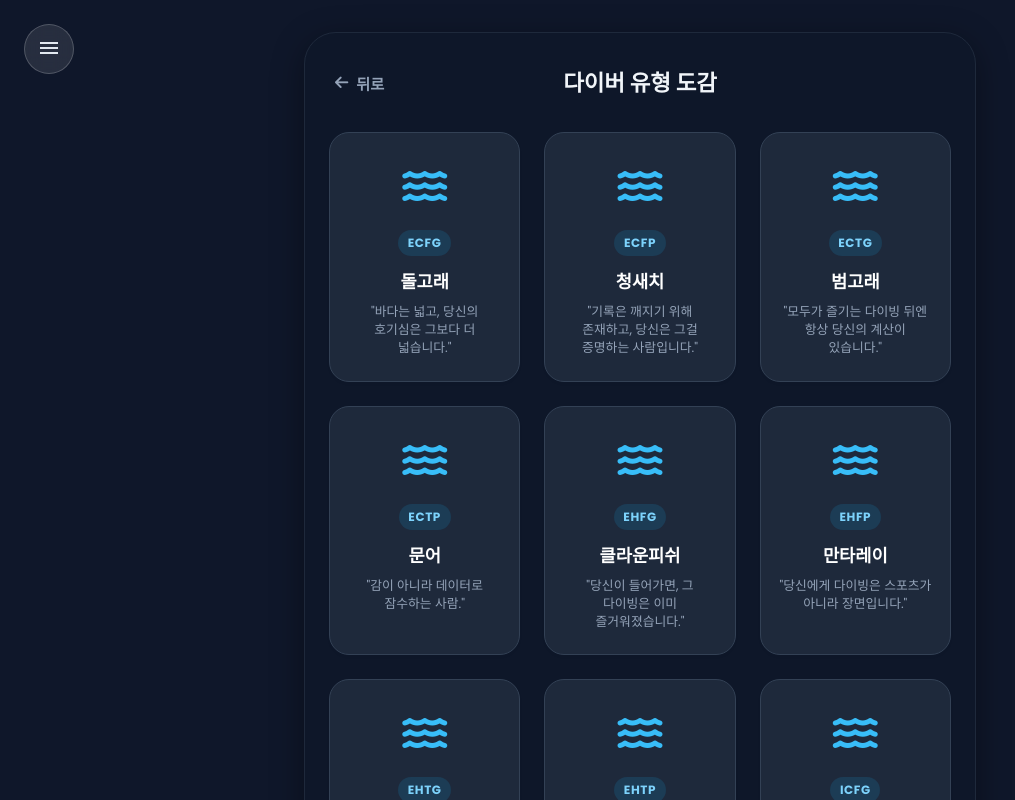
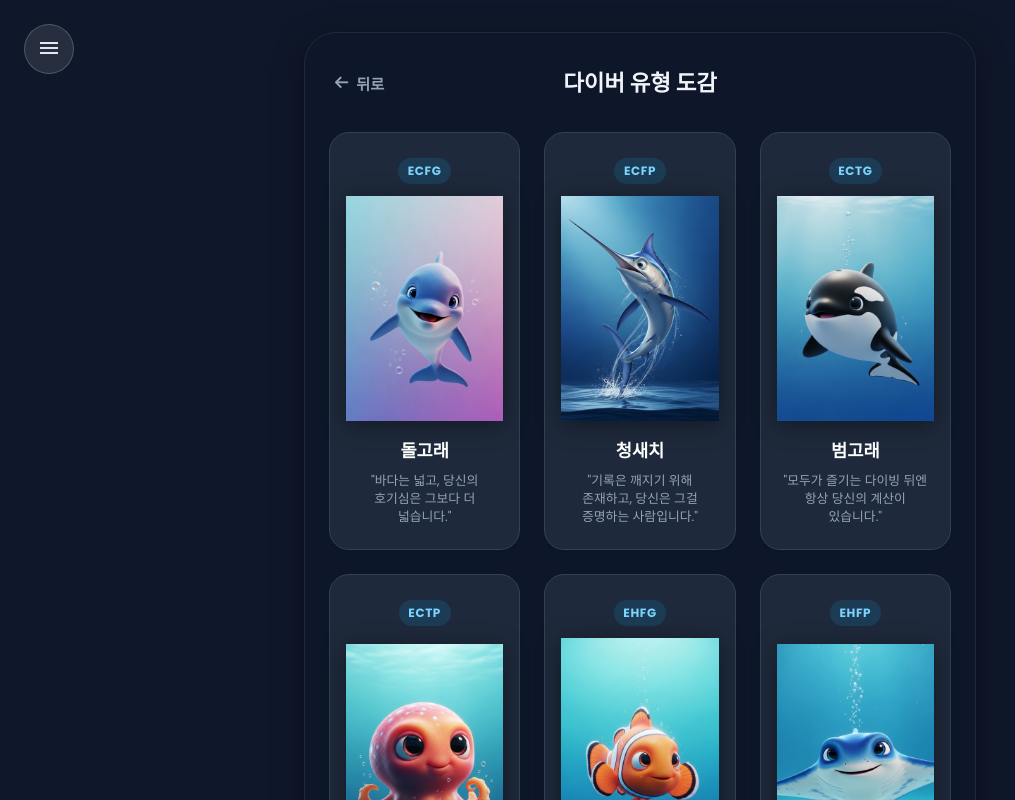
Before and after one commit to JJuuuunn/diving, a Vue app: page /diving/dpti/all-types in a window 1280 px wide. Shown: the top 800 px of the page, without its empty margins (0-1015 px from the left). Built offline with nearby package versions, Linux system fonts and the light colour scheme.

Commit message:
icon대신 동물 이미지로

```diff
--- a/src/assets/scss/pages/_dpti-all-type.scss
+++ b/src/assets/scss/pages/_dpti-all-type.scss
@@ -1,4 +1,3 @@
-
 .all-types-container {
     background: var(--page-card-bg);
     border: 1px solid var(--page-card-border);
@@ -6,7 +5,9 @@
     border-radius: 2rem;
     padding: 2rem 1.5rem;
 
-    .dark & { background: rgba(15, 23, 42, 0.7); }
+    .dark & {
+        background: rgba(15, 23, 42, 0.7);
+    }
 }
 
 .header-row {
@@ -29,10 +30,16 @@
         gap: 0.5rem;
         transition: color 0.2s;
 
-        &:hover { color: var(--ocean-600); }
+        &:hover {
+            color: var(--ocean-600);
+        }
+
         .dark & {
             color: var(--slate-400);
-            &:hover { color: var(--ocean-400); }
+
+            &:hover {
+                color: var(--ocean-400);
+            }
         }
     }
 
@@ -64,8 +71,10 @@
     padding: 1.5rem 1rem;
     text-align: center;
     cursor: pointer;
-    transition: all 0.2s cubic-bezier(0.4, 0, 0.2, 1);
+    transition: all 0.25s cubic-bezier(0.4, 0, 0.2, 1);
     box-shadow: 0 2px 4px rgba(0, 0, 0, 0.02);
+    display: flex;
+    flex-direction: column;
 
     .dark & {
         background: var(--slate-800);
@@ -82,22 +91,17 @@
             box-shadow: 0 10px 20px rgba(0, 0, 0, 0.4);
         }
 
-        .animal-icon { transform: scale(1.1); }
+        .animal-icon {
+            transform: scale(1.1); // 호버 시 이미지 확대
+        }
     }
 
     .card-inner {
         display: flex;
         flex-direction: column;
         align-items: center;
+        justify-content: space-between;
         height: 100%;
-    }
-
-    .animal-icon {
-        font-size: 2.5rem;
-        color: var(--ocean-500);
-        margin-bottom: 0.75rem;
-        transition: transform 0.3s ease;
-        .dark & { color: var(--ocean-400); }
     }
 
     .badge-wrapper {
@@ -120,12 +124,36 @@
         }
     }
 
+    .animal-icon {
+        width: 100%;
+        aspect-ratio: 1 / 1;
+        margin: 0 auto 1rem;
+        display: flex;
+        justify-content: center;
+        align-items: center;
+        transition: transform 0.3s ease;
+
+        .animal-type-img {
+            width: 100%;
+            height: 100%;
+            object-fit: contain;
+            filter: drop-shadow(0 4px 8px rgba(0, 0, 0, 0.1));
+
+            .dark & {
+                filter: drop-shadow(0 4px 12px rgba(0, 0, 0, 0.4));
+            }
+        }
+    }
+
     .animal-name {
         font-size: 1.1rem;
         color: var(--slate-800);
         margin: 0 0 0.5rem 0;
         font-weight: 800;
-        .dark & { color: var(--white); }
+
+        .dark & {
+            color: var(--white);
+        }
     }
 
     .tagline {
@@ -133,7 +161,10 @@
         color: var(--slate-500);
         margin: 0;
         line-height: 1.4;
-        word-break: keep-all;
-        .dark & { color: var(--slate-400); }
+        word-break: keep-all; // 단어 단위 줄바꿈으로 가독성 향상
+
+        .dark & {
+            color: var(--slate-400);
+        }
     }
 }
--- a/src/views/dpti/DptiAllTypes.vue
+++ b/src/views/dpti/DptiAllTypes.vue
@@ -10,19 +10,15 @@
                 </div>
 
                 <div class="types-grid">
-                    <div
-                        v-for="type in allTypes"
-                        :key="type.type_code"
-                        class="type-card"
-                        @click="goToResult(type.type_code)"
-                    >
+                    <div v-for="type in allTypes" :key="type.type_code" class="type-card"
+                        @click="goToResult(type.type_code)">
                         <div class="card-inner">
-                            <div class="animal-icon">
-                                <i class="fas fa-water"></i>
+                            <div class="badge-wrapper">
+                                <span class="type-code">{{ type.type_code }}</span>
                             </div>
 
-                            <div class="badge-wrapper">
-                                <span class="type-code">{{ type.type_code }}</span>
+                            <div class="animal-icon">
+                                <img :src="getAnimalImageUrl(type)" :alt="type.animal_kr" class="animal-type-img" />
                             </div>
 
                             <h3 class="animal-name">{{ type.animal_kr }}</h3>
@@ -44,6 +40,14 @@ import { RouterName } from '@/mappings/enum';
 const router = useRouter();
 const allTypes = dptiData.results_definition as DptiResultDefinition[];
 
+const getAnimalImageUrl = (type: DptiResultDefinition) => {
+    const code = type.type_code.toUpperCase();
+
+    const imageNumber = 1;
+
+    return new URL(`/src/assets/icons/DPTI_${code}_${imageNumber}.png`, import.meta.url).href;
+};
+
 const goBack = () => {
     if (window.history.length > 2) {
         router.back();
--- a/src/views/dpti/DptiResult.vue
+++ b/src/views/dpti/DptiResult.vue
@@ -10,7 +10,12 @@
                     </h1>
 
                     <div class="animal-icon">
-                        <i class="fas fa-water"></i>
+                        <!-- <i class="fas fa-water"></i> -->
+                        <img
+                            :src="animalImageUrl"
+                            :alt="result.animal_kr"
+                            class="animal-img"
+                            @error="(e) => (e.target as HTMLImageElement).src = '/path/to/fallback-image.png'" />
                     </div>
 
                     <p class="description">{{ result.description }}</p>
@@ -19,22 +24,30 @@
                         <h3 class="analysis-title">나의 다이빙 성향 밸런스</h3>
                         <div class="trait-row">
                             <span class="trait-label" :class="{ active: scores.Focus >= 50 }">팀워크 (E)</span>
-                            <div class="trait-bar"><div class="trait-fill" :style="{ width: scores.Focus + '%' }"></div></div>
+                            <div class="trait-bar">
+                                <div class="trait-fill" :style="{ width: scores.Focus + '%' }"></div>
+                            </div>
                             <span class="trait-label" :class="{ active: scores.Focus < 50 }">마이웨이 (I)</span>
                         </div>
                         <div class="trait-row">
                             <span class="trait-label" :class="{ active: scores.Purpose >= 50 }">인생샷 (C)</span>
-                            <div class="trait-bar"><div class="trait-fill" :style="{ width: scores.Purpose + '%' }"></div></div>
+                            <div class="trait-bar">
+                                <div class="trait-fill" :style="{ width: scores.Purpose + '%' }"></div>
+                            </div>
                             <span class="trait-label" :class="{ active: scores.Purpose < 50 }">힐링 (H)</span>
                         </div>
                         <div class="trait-row">
                             <span class="trait-label" :class="{ active: scores.Style >= 50 }">계획파 (T)</span>
-                            <div class="trait-bar"><div class="trait-fill" :style="{ width: scores.Style + '%' }"></div></div>
+                            <div class="trait-bar">
+                                <div class="trait-fill" :style="{ width: scores.Style + '%' }"></div>
+                            </div>
                             <span class="trait-label" :class="{ active: scores.Style < 50 }">흐름파 (F)</span>
                         </div>
                         <div class="trait-row">
                             <span class="trait-label" :class="{ active: scores.Social >= 50 }">뒷풀이 (G)</span>
-                            <div class="trait-bar"><div class="trait-fill" :style="{ width: scores.Social + '%' }"></div></div>
+                            <div class="trait-bar">
+                                <div class="trait-fill" :style="{ width: scores.Social + '%' }"></div>
+                            </div>
                             <span class="trait-label" :class="{ active: scores.Social < 50 }">휴식 (P)</span>
                         </div>
                     </div>
@@ -86,6 +99,14 @@ const result = computed<DptiResultDefinition | null>(() => {
     return resultsDefinition.find(res => res.type_code === typeCode.value) || null;
 });
 
+const animalImageUrl = computed(() => {
+    if (!result.value) return '';
+
+    const imageNumber = 1;
+
+    return new URL(`/src/assets/icons/DPTI_${result.value.type_code.toUpperCase()}_${imageNumber}.png`, import.meta.url).href;
+});
+
 const getAnimalName = (code: string): string => {
     const match = resultsDefinition.find(r => r.type_code === code);
     return match ? match.animal_kr : code;
```
Also changed, not shown: src/assets/scss/pages/_dpti-result.scss (+69 -18 lines), src/assets/icons/DPTI_ICTP_1.png (renamed from src/assets/icons/DPTI_ICTP_2.png).
